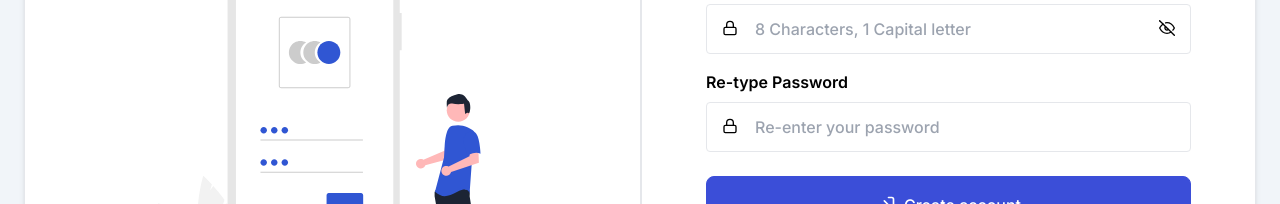
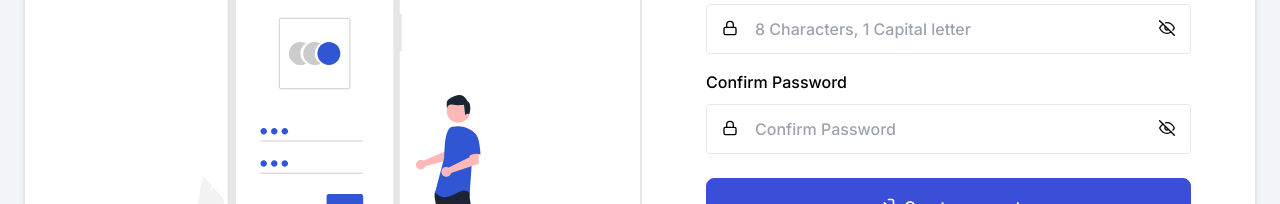
Before and after one commit to nur-it/react-tailwind-template, a React (Vite) app: page /auth/sign-up in a window 1280 px wide. Shown: the part 411-615 px from the top of the page. Built offline with nearby package versions, Linux system fonts and the light colour scheme.

Commit message:
confirm password is done

```diff
--- a/src/components/common/InputTextWithIcon.jsx
+++ b/src/components/common/InputTextWithIcon.jsx
@@ -9,16 +9,16 @@ const InputTextWithIcon = ({
   type,
   errors,
   pattern,
+  required,
+  register,
   minLength,
   maxLength,
-  required,
-  register,
   placeholder,
 }) => {
   const [isShowPassword, setIsShowPassword] = useState(type);
 
   const validation = {
-    pattern: pattern,
+    pattern: { value: pattern },
     minLength: minLength,
     maxLength: maxLength,
     required: required ? required : false,
--- a/src/hooks/useAuth.js
+++ b/src/hooks/useAuth.js
@@ -4,6 +4,7 @@ const useAuth = () => {
   const {
     register,
     handleSubmit,
+    watch,
     formState: { errors },
   } = useForm({
     mode: "onChange",
@@ -20,6 +21,7 @@ const useAuth = () => {
   };
 
   return {
+    watch,
     errors,
     register,
     handleSubmit,
--- a/src/pages/auth/SignUp.jsx
+++ b/src/pages/auth/SignUp.jsx
@@ -1,14 +1,26 @@
 import { Helmet } from "react-helmet";
 import { Link } from "react-router-dom";
 // internal imports
-import { FiLock, FiLogIn, FiMail, FiUser } from "react-icons/fi";
+import { useState } from "react";
+import {
+  FiEye,
+  FiEyeOff,
+  FiLock,
+  FiLogIn,
+  FiMail,
+  FiUser,
+} from "react-icons/fi";
 import signInSvg from "../../assets/images/illustration-03.svg";
 import logoDark from "../../assets/images/logo-dark.svg";
 import InputTextWithIcon from "../../components/common/InputTextWithIcon";
 import useAuth from "../../hooks/useAuth";
 
 const SignUp = () => {
-  const { register, handleSubmit, handleSignUpSubmit, errors } = useAuth();
+  const { register, handleSubmit, handleSignUpSubmit, errors, watch } =
+    useAuth();
+
+  // react hook
+  const [isShowPassword, setIsShowPassword] = useState(true);
 
   return (
     <>
@@ -83,6 +95,9 @@ const SignUp = () => {
                     <InputTextWithIcon
                       required
                       id={"password"}
+                      pattern={
+                        /^(?=.*[A-Z])(?=.*[a-z])(?=.*\d)(?=.*[@$!%*?&])[A-Za-z\d@$!%*?&]{8,}$/
+                      }
                       errors={errors}
                       icon={<FiLock />}
                       label={"Password"}
@@ -94,17 +109,64 @@ const SignUp = () => {
                   </div>
 
                   <div className="mb-6">
-                    <InputTextWithIcon
-                      required
-                      id={"re-type-password"}
-                      icon={<FiLock />}
-                      name={"re-type-password"}
-                      type={"password"}
-                      errors={errors}
-                      register={register}
-                      label={"Re-type Password"}
-                      placeholder={"Re-enter your password"}
-                    />
+                    <label
+                      className="mb-2.5 block font-medium text-black"
+                      htmlFor="confirmPassword"
+                    >
+                      Confirm Password
+                    </label>
+
+                    <div className="relative">
+                      <span className="absolute left-4 top-4">
+                        <FiLock
+                          className={`text-md ${
+                            errors?.confirmPassword?.type === "required" ||
+                            errors?.confirmPassword?.type === "validate"
+                              ? "text-red-400"
+                              : ""
+                          }`}
+                        />
+                      </span>
+
+                      <input
+                        {...register("confirmPassword", {
+                          required: "Please confirm your password",
+                          validate: (value) =>
+                            value === watch("password") ||
+                            "Passwords do not match",
+                        })}
+                        type={isShowPassword ? "password" : "text"}
+                        id="confirmPassword"
+                        name="confirmPassword"
+                        placeholder="Confirm Password"
+                        className={`w-full py-3 pl-12 pr-4 font-medium text-black rounded border ${
+                          errors?.confirmPassword?.type === "required" ||
+                          errors?.confirmPassword?.type === "validate"
+                            ? "focus:border-red-400 border-red-400"
+                            : "focus:border-primary border-stroke"
+                        }  border-stroke focus-visible:outline-none`}
+                      />
+
+                      <button
+                        type="button"
+                        className={`absolute right-4 top-4 ${
+                          errors?.confirmPassword?.type === "required" ||
+                          errors?.confirmPassword?.type === "validate"
+                            ? "text-red-400"
+                            : ""
+                        }`}
+                        onClick={() => setIsShowPassword(!isShowPassword)}
+                      >
+                        {isShowPassword ? <FiEyeOff /> : <FiEye />}
+                      </button>
+
+                      {(errors?.confirmPassword?.type === "required" ||
+                        errors?.confirmPassword?.type === "validate") && (
+                        <p className="text-red-400 mt-1">
+                          {errors?.confirmPassword?.message}
+                        </p>
+                      )}
+                    </div>
                   </div>
 
                   <div className="mb-5">
```
